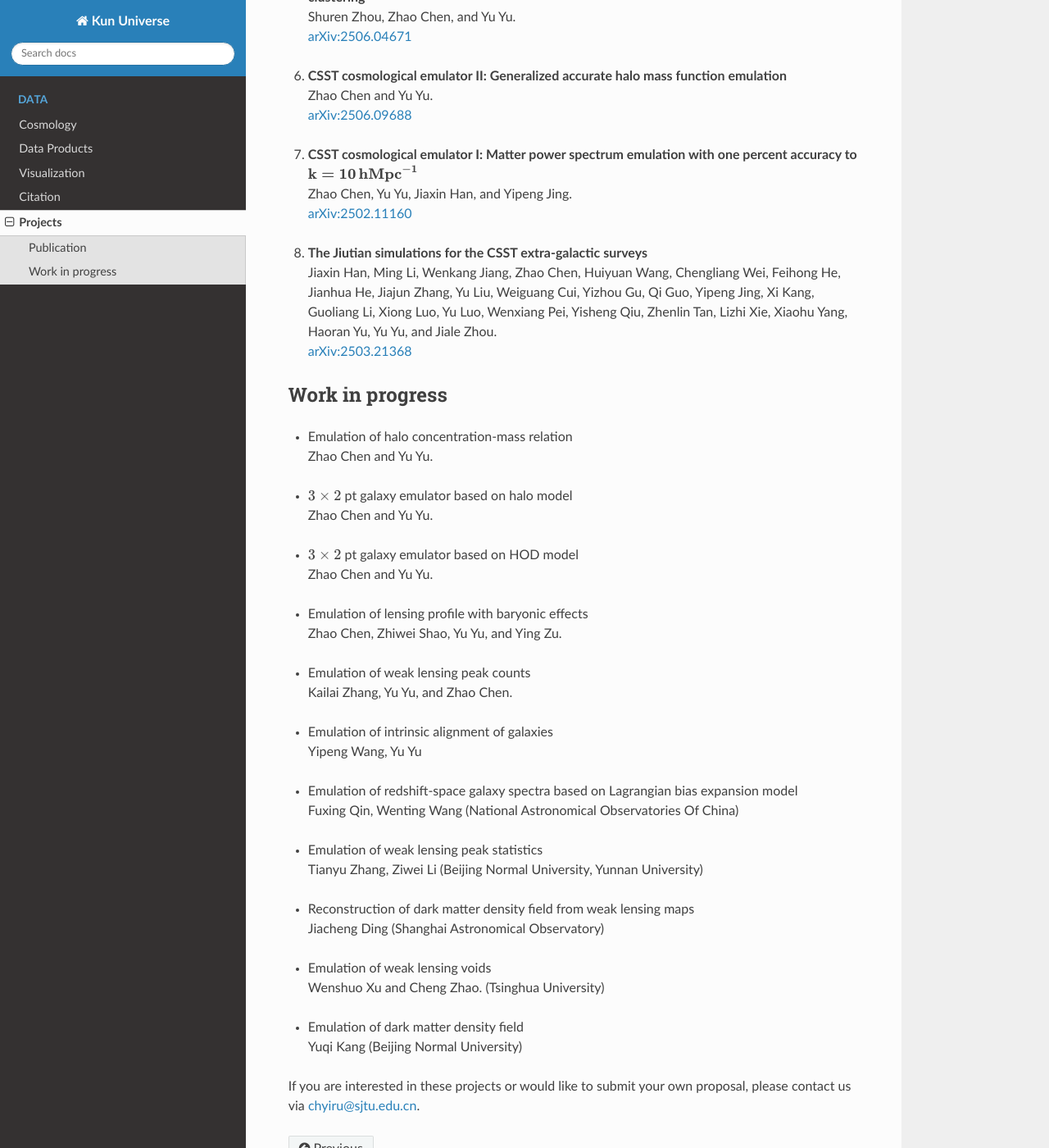
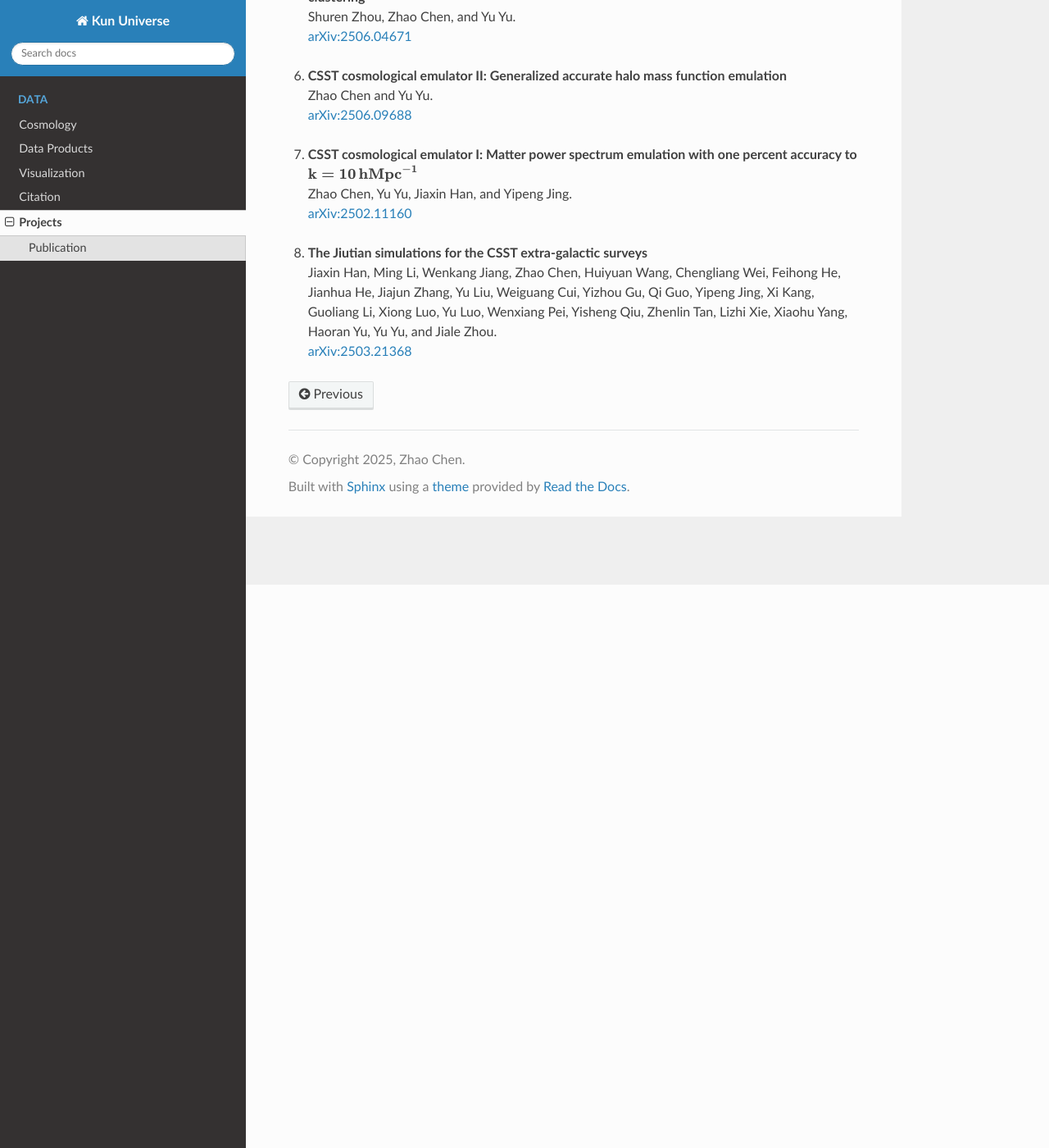
Before and after one commit to czymh/KunSimulation, a Sphinx documentation site: the page built from docs/source/publication.rst, in a window 1280 px wide and 1400 px high, scrolled down 687 px. Shown: the whole window at 82% size. Built offline with Sphinx 7.4.7 and the Read the Docs theme 3.1.0, drawn with Linux system fonts in a browser that asks for light colours.

Commit message:
remove work in progress

```diff
--- a/docs/source/publication.rst
+++ b/docs/source/publication.rst
@@ -31,31 +31,31 @@ Publications mean the achievements of the projects based on the **Kun** simulati
    | Jiaxin Han, Ming Li, Wenkang Jiang, Zhao Chen, Huiyuan Wang, Chengliang Wei, Feihong He, Jianhua He, Jiajun Zhang, Yu Liu, Weiguang Cui, Yizhou Gu, Qi Guo, Yipeng Jing, Xi Kang, Guoliang Li, Xiong Luo, Yu Luo, Wenxiang Pei, Yisheng Qiu, Zhenlin Tan, Lizhi Xie, Xiaohu Yang, Haoran Yu, Yu Yu, and Jiale Zhou.
    | `arXiv:2503.21368 <https://ui.adsabs.harvard.edu/abs/2025SCPMA..6809511H>`_
 
-Work in progress
-~~~~~~~~~~~~~~~~
+.. Work in progress
+.. ~~~~~~~~~~~~~~~~
 
-* | Emulation of halo concentration-mass relation
-  | Zhao Chen and Yu Yu.
-* | :math:`3 \times 2` pt galaxy emulator based on halo model
-  | Zhao Chen and Yu Yu.
-* | :math:`3 \times 2` pt galaxy emulator based on HOD model
-  | Zhao Chen and Yu Yu.
-* | Emulation of lensing profile with baryonic effects
-  | Zhao Chen, Zhiwei Shao, Yu Yu, and Ying Zu.
-* | Emulation of weak lensing peak counts
-  | Kailai Zhang, Yu Yu, and Zhao Chen.
-* | Emulation of intrinsic alignment of galaxies
-  | Yipeng Wang, Yu Yu
-* | Emulation of redshift-space galaxy spectra based on Lagrangian bias expansion model
-  | Fuxing Qin, Wenting Wang (National Astronomical Observatories Of China)
-* | Emulation of weak lensing peak statistics
-  | Tianyu Zhang, Ziwei Li (Beijing Normal University, Yunnan University)
-* | Reconstruction of dark matter density field from weak lensing maps
-  | Jiacheng Ding (Shanghai Astronomical Observatory)
-* | Emulation of weak lensing voids
-  | Wenshuo Xu and Cheng Zhao. (Tsinghua University)
-* | Emulation of dark matter density field
-  | Yuqi Kang (Beijing Normal University)
+.. * | Emulation of halo concentration-mass relation
+..   | Zhao Chen and Yu Yu.
+.. * | :math:`3 \times 2` pt galaxy emulator based on halo model
+..   | Zhao Chen and Yu Yu.
+.. * | :math:`3 \times 2` pt galaxy emulator based on HOD model
+..   | Zhao Chen and Yu Yu.
+.. * | Emulation of lensing profile with baryonic effects
+..   | Zhao Chen, Zhiwei Shao, Yu Yu, and Ying Zu.
+.. * | Emulation of weak lensing peak counts
+..   | Kailai Zhang, Yu Yu, and Zhao Chen.
+.. * | Emulation of intrinsic alignment of galaxies
+..   | Yipeng Wang, Yu Yu
+.. * | Emulation of redshift-space galaxy spectra based on Lagrangian bias expansion model
+..   | Fuxing Qin, Wenting Wang (National Astronomical Observatories Of China)
+.. * | Emulation of weak lensing peak statistics
+..   | Tianyu Zhang, Ziwei Li (Beijing Normal University, Yunnan University)
+.. * | Reconstruction of dark matter density field from weak lensing maps
+..   | Jiacheng Ding (Shanghai Astronomical Observatory)
+.. * | Emulation of weak lensing voids
+..   | Wenshuo Xu and Cheng Zhao. (Tsinghua University)
+.. * | Emulation of dark matter density field
+..   | Yuqi Kang (Beijing Normal University)
 
 
-If you are interested in these projects or would like to submit your own proposal, please contact us via `chyiru@sjtu.edu.cn <chyiru@sjtu.edu.cn>`_.
+.. If you are interested in these projects or would like to submit your own proposal, please contact us via `chyiru@sjtu.edu.cn <chyiru@sjtu.edu.cn>`_.
```
